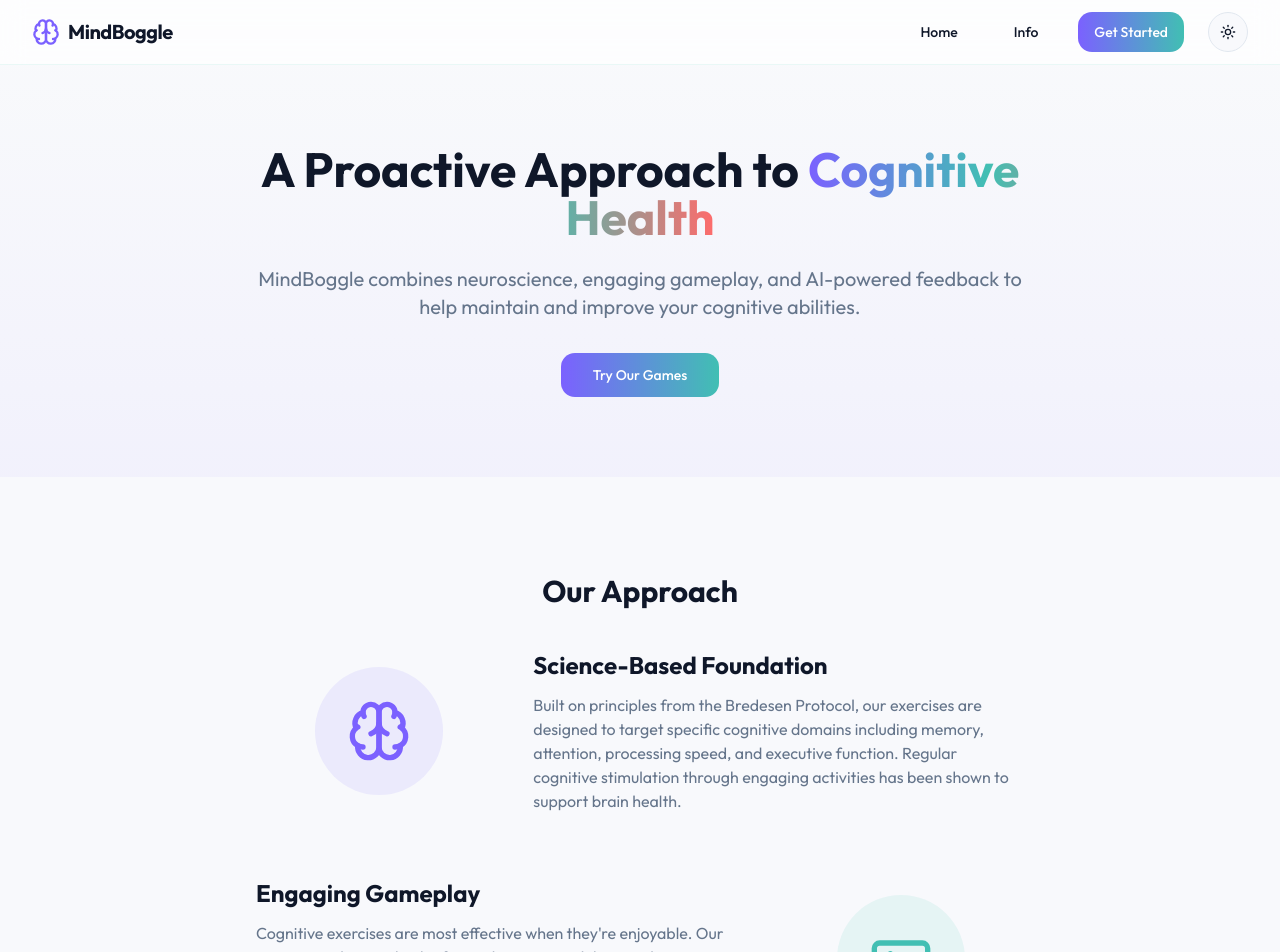
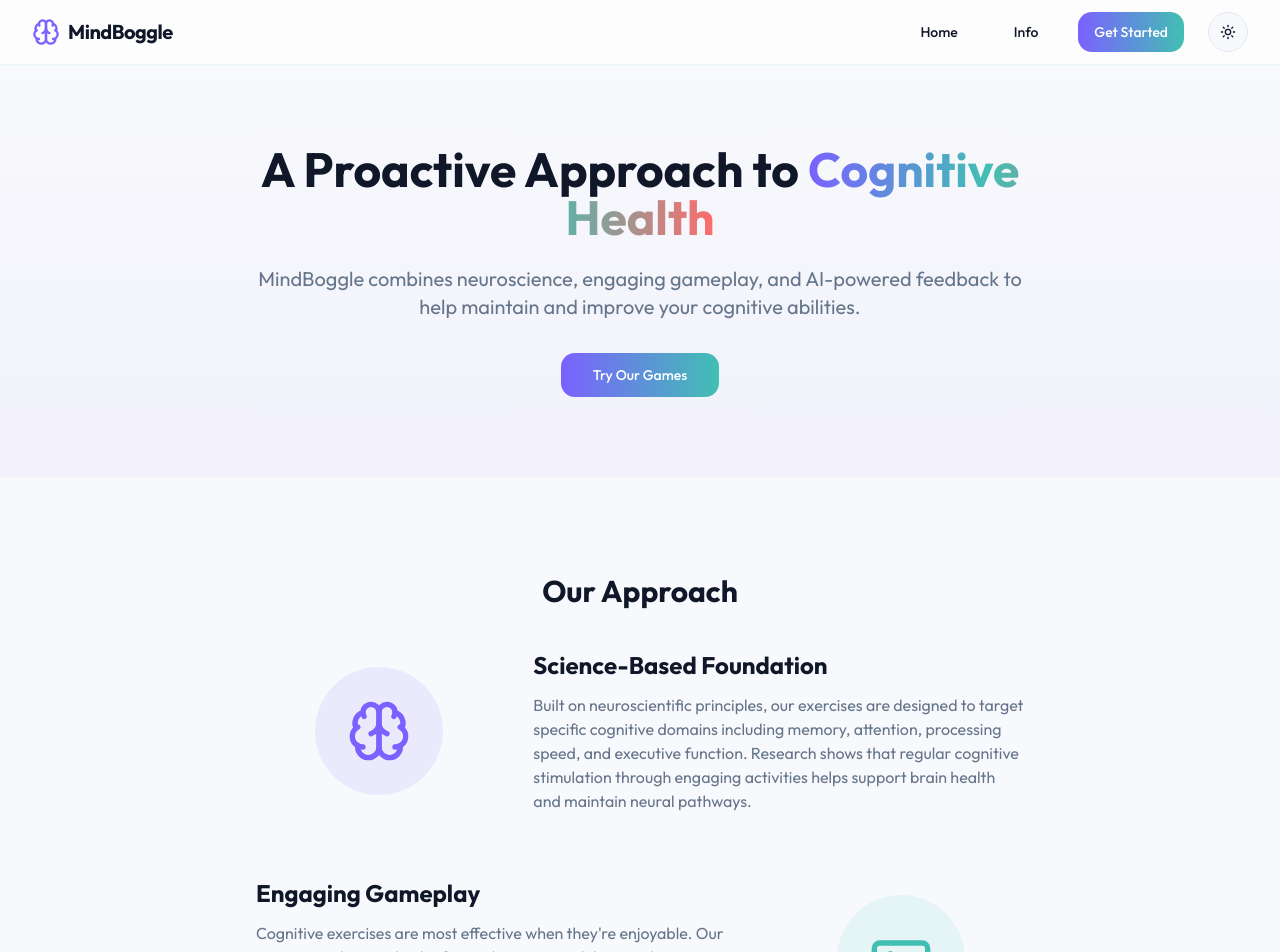
Before and after one commit to cmblum2/mindboggle, a React (Vite) app: page /info in a window 1280 px wide. Shown: the top 952 px of the page. Built offline with nearby package versions, Linux system fonts and the light colour scheme.

Commit message:
Refactor: Remove Bredesen Protocol mention
The Info page was updated to remove the reference to the Bredesen Protocol in the "Our Approach" section.

```diff
--- a/src/pages/Info.tsx
+++ b/src/pages/Info.tsx
@@ -1,4 +1,3 @@
-
 import React from 'react';
 import { useNavigate } from 'react-router-dom';
 import { Button } from '@/components/ui/button';
@@ -89,9 +88,10 @@ const Info = ({ navBarExtension }: InfoProps) => {
                   <div className="w-full md:w-2/3">
                     <h3 className="text-2xl font-bold mb-3">Science-Based Foundation</h3>
                     <p className="text-muted-foreground">
-                      Built on principles from the Bredesen Protocol, our exercises are designed to target specific
+                      Built on neuroscientific principles, our exercises are designed to target specific
                       cognitive domains including memory, attention, processing speed, and executive function.
-                      Regular cognitive stimulation through engaging activities has been shown to support brain health.
+                      Research shows that regular cognitive stimulation through engaging activities helps support
+                      brain health and maintain neural pathways.
                     </p>
                   </div>
                 </div>
```
